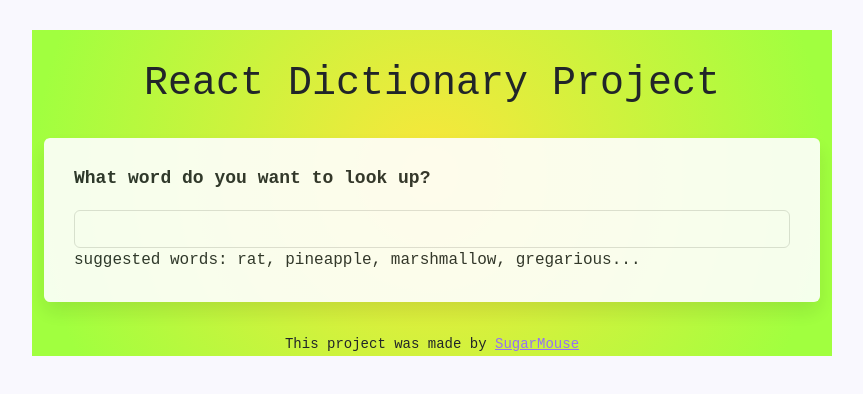
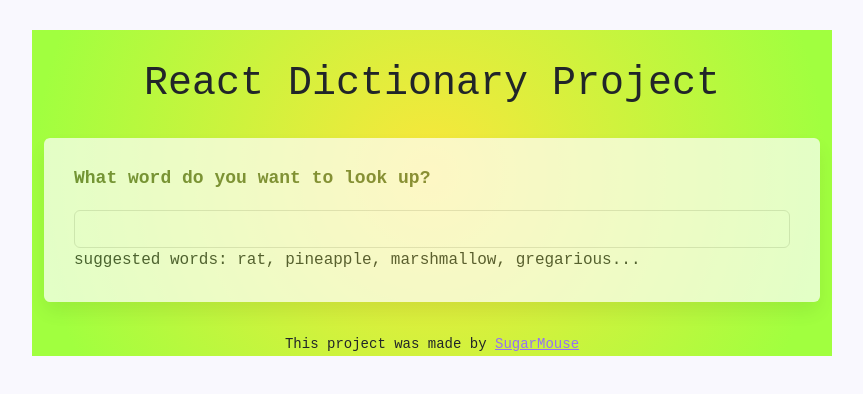
Before and after one commit to Countess-Magpyr/react-dictionary-project, a React (Create React App) app: page / in a window 1280 px wide. Shown: the top 394 px of the page, without its empty margins (208-1071 px from the left). Built offline with nearby package versions, Linux system fonts and the light colour scheme; no server answers.

Commit message:
Update Dictionary.css

```diff
--- a/src/Dictionary.css
+++ b/src/Dictionary.css
@@ -3,16 +3,17 @@
   font-weight: bold;
   margin-bottom: 20px;
   font-family: monospace;
+  color: #5c6b31;
 }
 
 .Dictionary section {
   background: white;
-  opacity: 90%;
   padding: 30px;
   border-radius: 6px;
   box-shadow: 0 10px 20px rgb(0 0 0 / 10%);
   margin: 20px 0;
   font-family: monospace;
+  opacity: 70%;
 }
 
 .Dictionary input {
```
